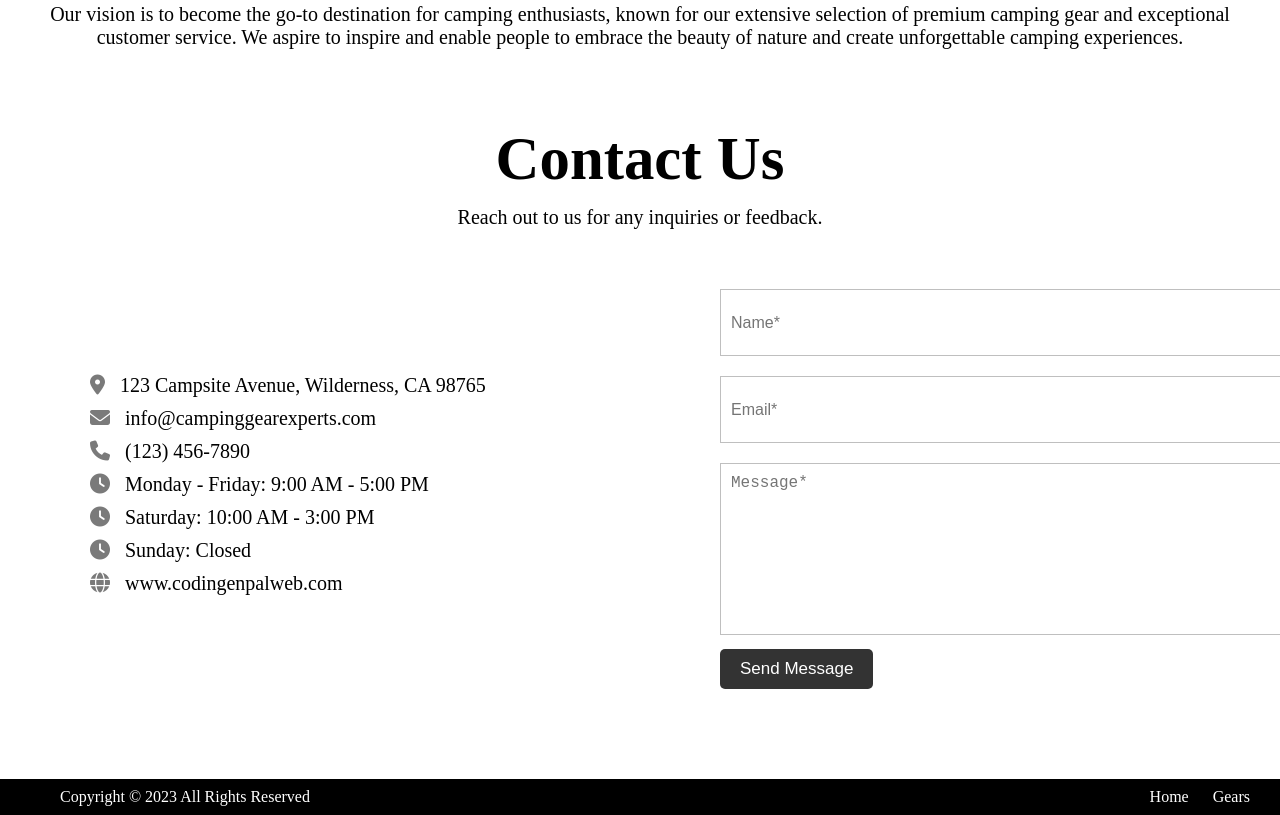
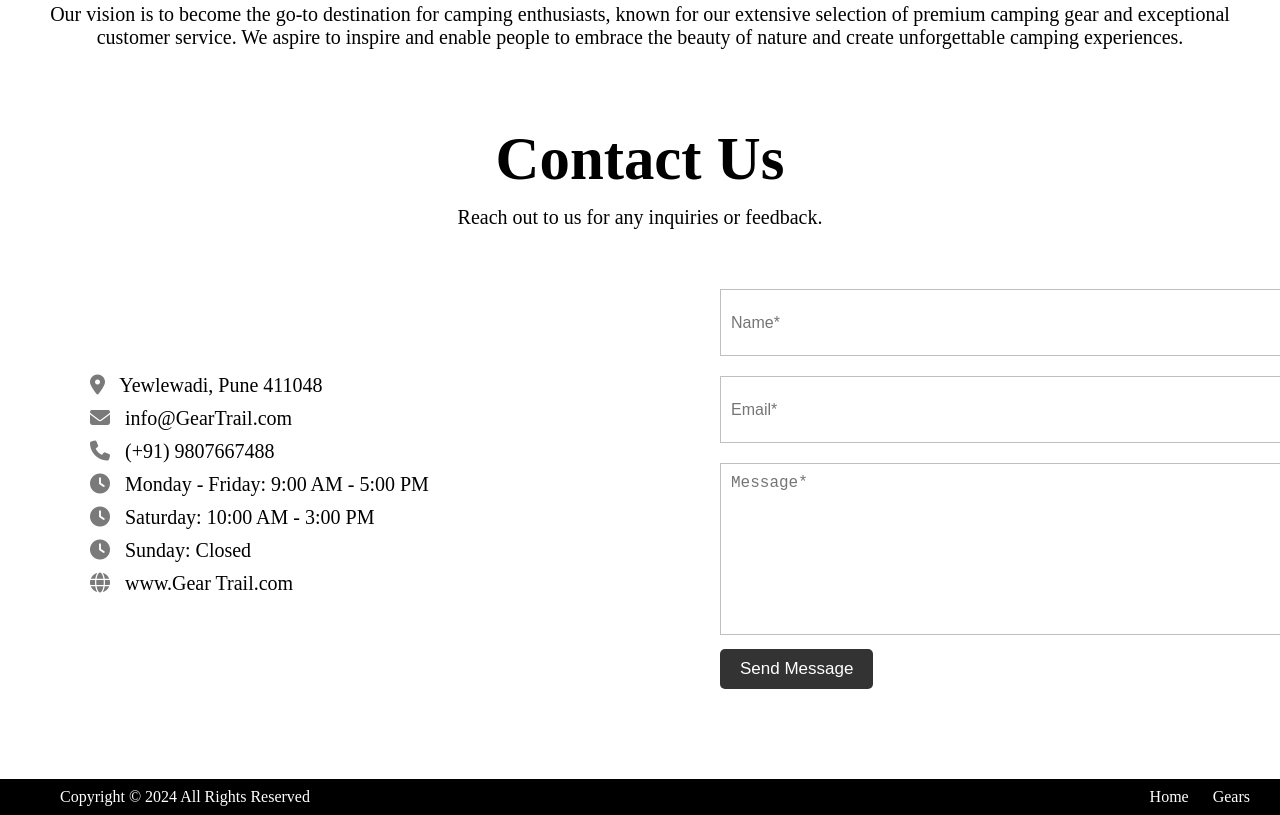
Before and after one commit to jatin1919/OIBSIP, a plain HTML site: page Task1/index.html in a window 1280 px wide. Shown: the part 2339-3154 px from the top of the page. Drawn offline with Linux system fonts and the light colour scheme.

Commit message:
Update index.html

```diff
--- a/Task1/index.html
+++ b/Task1/index.html
@@ -99,13 +99,13 @@
       <div class="row">
         <div class="col information">
           <div class="contact-details">
-            <p><i class="fas fa-map-marker-alt"></i> 123 Campsite Avenue, Wilderness, CA 98765</p>
-            <p><i class="fas fa-envelope"></i> info@campinggearexperts.com</p>
-            <p><i class="fas fa-phone"></i> (123) 456-7890</p>
+            <p><i class="fas fa-map-marker-alt"></i> Yewlewadi, Pune 411048</p>
+            <p><i class="fas fa-envelope"></i> info@GearTrail.com</p>
+            <p><i class="fas fa-phone"></i> (+91) 9807667488</p>
             <p><i class="fas fa-clock"></i> Monday - Friday: 9:00 AM - 5:00 PM</p>
             <p><i class="fas fa-clock"></i> Saturday: 10:00 AM - 3:00 PM</p>
             <p><i class="fas fa-clock"></i> Sunday: Closed</p>
-            <p><i class="fas fa-globe"></i> www.codingenpalweb.com</p>
+            <p><i class="fas fa-globe"></i> www.Gear Trail.com</p>
           </div>
         </div>
         <div class="col form">
@@ -121,7 +121,7 @@
 
       <footer>
         <div>
-          <span>Copyright © 2023 All Rights Reserved</span>
+          <span>Copyright © 2024 All Rights Reserved</span>
           <span class="link">
               <a href="#">Home</a>
               <a href="#contact">Gears</a>
```
